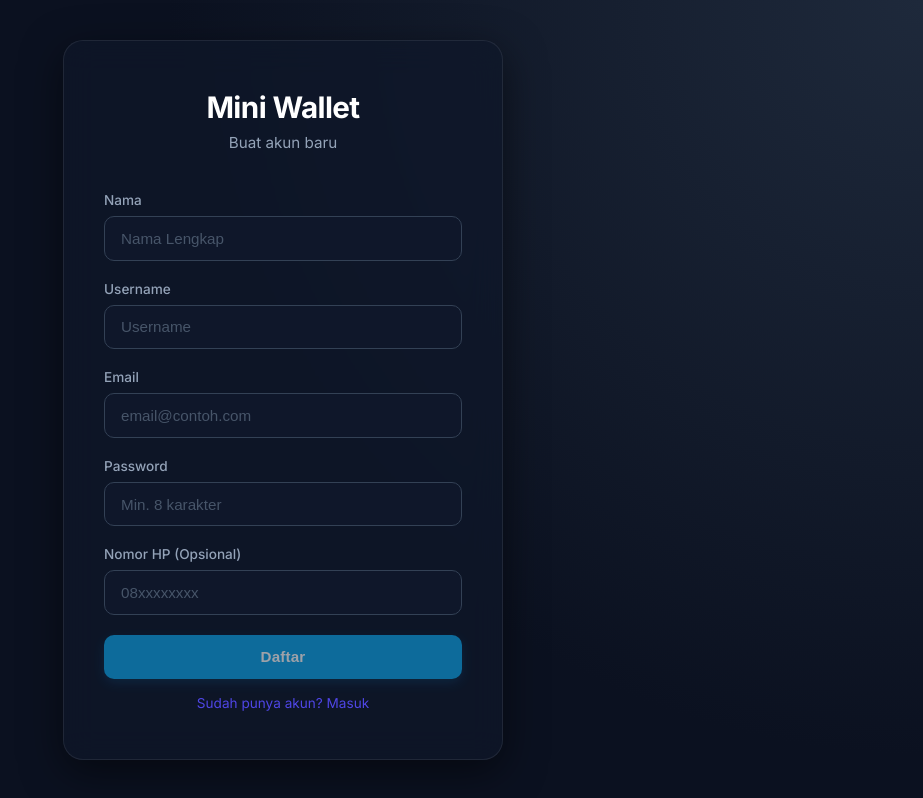
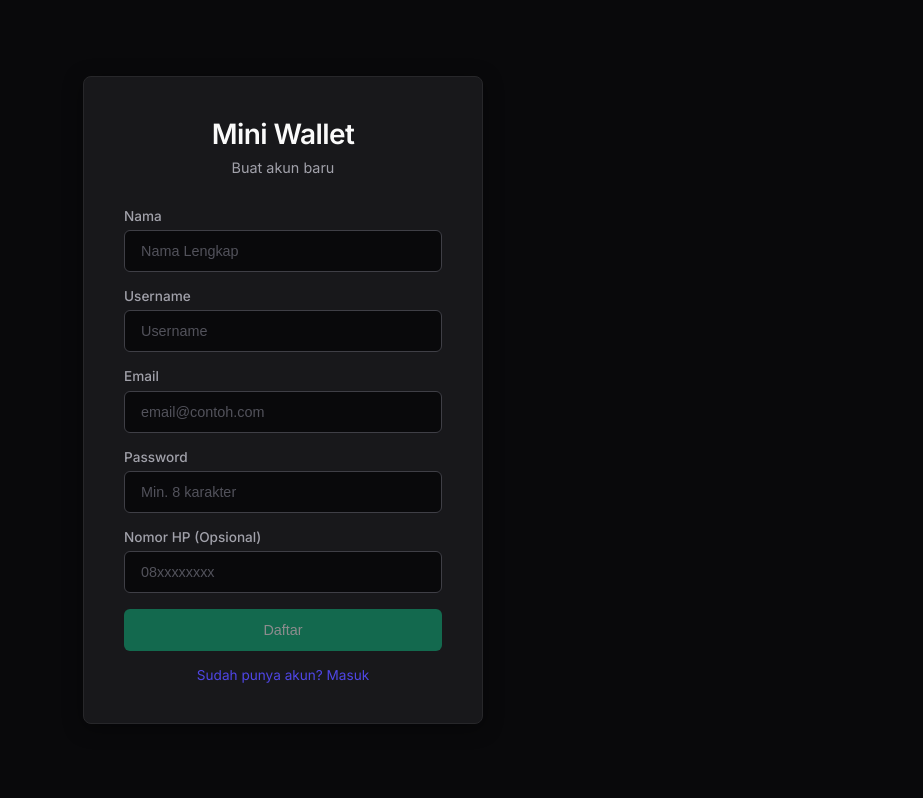
Before and after one commit to kiagusgatot/mini-wallet, a React (Vite) app in the folder frontend-react/: page /register in a window 1280 px wide. Shown: the whole page, without its empty margins (357-1280 px from the left). Built offline with nearby package versions, Linux system fonts and the light colour scheme; the HTML template or start-up script is replaced by a standard one.

Commit message:
style: switch to deep charcoal dark mode with sharp emerald green accents

```diff
--- a/frontend-react/src/index.css
+++ b/frontend-react/src/index.css
@@ -8,8 +8,8 @@
 
 body {
   font-family: 'Inter', -apple-system, BlinkMacSystemFont, 'Segoe UI', sans-serif;
-  background-color: #0b1120;
-  color: #f8fafc;
+  background-color: #09090b; /* Deep black-charcoal */
+  color: #fafafa;
   min-height: 100vh;
   -webkit-font-smoothing: antialiased;
   -moz-osx-font-smoothing: grayscale;
@@ -22,76 +22,73 @@ body {
   justify-content: center;
   min-height: 100vh;
   padding: 1.5rem;
-  background: radial-gradient(circle at top right, #1e293b 0%, #0b1120 50%);
 }
 
 .auth-card {
-  background: rgba(15, 23, 42, 0.7);
-  backdrop-filter: blur(16px);
-  -webkit-backdrop-filter: blur(16px);
-  border: 1px solid rgba(255, 255, 255, 0.08);
-  border-radius: 20px;
-  padding: 3rem 2.5rem;
+  background: #18181b;
+  border: 1px solid #27272a;
+  border-radius: 8px; /* Sharper radius */
+  padding: 2.5rem;
   width: 100%;
-  max-width: 440px;
-  box-shadow: 0 12px 40px rgba(0, 0, 0, 0.5);
+  max-width: 400px;
+  box-shadow: 0 4px 20px rgba(0, 0, 0, 0.4);
 }
 
 .auth-title {
-  font-size: 1.85rem;
-  font-weight: 700;
-  color: #ffffff;
+  font-size: 1.75rem;
+  font-weight: 600;
+  color: #fafafa;
   margin-bottom: 0.5rem;
   text-align: center;
   letter-spacing: -0.02em;
 }
 
 .auth-subtitle {
-  color: #94a3b8;
-  font-size: 0.95rem;
-  margin-bottom: 2.5rem;
+  color: #a1a1aa;
+  font-size: 0.9rem;
+  margin-bottom: 2rem;
   text-align: center;
 }
 
 /* ── Dashboard Layout ── */
 .dashboard {
-  max-width: 1080px;
+  max-width: 1024px;
   margin: 0 auto;
-  padding: 2.5rem 1.5rem;
+  padding: 2rem 1.5rem;
 }
 
 .dashboard-header {
   display: flex;
   align-items: center;
   justify-content: space-between;
-  padding-bottom: 1.5rem;
-  border-bottom: 1px solid rgba(255, 255, 255, 0.08);
-  margin-bottom: 2.5rem;
+  padding-bottom: 1.25rem;
+  border-bottom: 1px solid #27272a;
+  margin-bottom: 2rem;
 }
 
 .dashboard-header h1 {
-  font-size: 1.6rem;
-  font-weight: 700;
-  color: #0ea5e9;
+  font-size: 1.5rem;
+  font-weight: 600;
+  color: #fafafa;
   letter-spacing: -0.02em;
 }
 
 .header-right {
   display: flex;
   align-items: center;
-  gap: 1.25rem;
+  gap: 1rem;
 }
 
 .header-greeting {
-  font-size: 0.95rem;
-  color: #e2e8f0;
+  font-size: 0.9rem;
+  color: #d4d4d8;
   font-weight: 500;
 }
 
 .dashboard-content {
   display: flex;
   flex-direction: column;
-  gap: 2rem;
+  gap: 1.5rem;
 }
 
 .forms-grid {
@@ -102,102 +99,78 @@ body {
 
 /* ── Wallet Card ── */
 .wallet-card {
-  background: linear-gradient(135deg, #0ea5e9 0%, #0d9488 100%);
-  border-radius: 20px;
-  padding: 2.5rem;
-  color: #ffffff;
-  box-shadow: 0 12px 30px rgba(14, 165, 233, 0.25);
-  position: relative;
-  overflow: hidden;
-}
-
-.wallet-card::after {
-  content: '';
-  position: absolute;
-  top: -40%;
-  right: -10%;
-  width: 350px;
-  height: 350px;
-  background: radial-gradient(circle, rgba(255,255,255,0.15) 0%, transparent 70%);
-  border-radius: 50%;
-  pointer-events: none;
+  background: #18181b;
+  border: 1px solid #27272a;
+  border-left: 4px solid #10b981; /* Green accent */
+  border-radius: 8px;
+  padding: 2rem;
+  box-shadow: 0 2px 10px rgba(0, 0, 0, 0.2);
 }
 
 .wallet-label {
-  font-size: 0.95rem;
-  opacity: 0.9;
-  margin-bottom: 0.5rem;
+  font-size: 0.85rem;
+  color: #a1a1aa;
+  margin-bottom: 0.25rem;
   font-weight: 500;
-  letter-spacing: 0.02em;
+  text-transform: uppercase;
+  letter-spacing: 0.05em;
 }
 
 .wallet-balance {
-  font-size: 2.75rem;
+  font-size: 2.5rem;
   font-weight: 700;
-  letter-spacing: -0.03em;
+  color: #10b981; /* Green text */
+  letter-spacing: -0.02em;
 }
 
 /* ── Standard Cards ── */
 .form-card,
 .table-card {
-  background: rgba(30, 41, 59, 0.5);
-  border: 1px solid rgba(255, 255, 255, 0.05);
-  border-radius: 16px;
-  padding: 2rem;
-  box-shadow: 0 4px 15px rgba(0, 0, 0, 0.2);
+  background: #18181b;
+  border: 1px solid #27272a;
+  border-radius: 8px;
+  padding: 1.75rem;
 }
 
 .form-card-title {
-  font-size: 1.15rem;
+  font-size: 1.1rem;
   font-weight: 600;
-  margin-bottom: 1.5rem;
-  color: #f8fafc;
-  display: flex;
-  align-items: center;
-  gap: 0.6rem;
-}
-
-.form-card-title::before {
-  content: '';
-  display: inline-block;
-  width: 4px;
-  height: 18px;
-  background: #10b981;
-  border-radius: 4px;
+  margin-bottom: 1.25rem;
+  color: #fafafa;
 }
 
 /* ── Form Elements ── */
 .form-group {
-  margin-bottom: 1.25rem;
+  margin-bottom: 1rem;
 }
 
 .form-label {
   display: block;
   font-size: 0.85rem;
   font-weight: 500;
-  margin-bottom: 0.5rem;
-  color: #94a3b8;
+  margin-bottom: 0.4rem;
+  color: #a1a1aa;
 }
 
 .form-input {
   width: 100%;
-  padding: 0.8rem 1rem;
-  border: 1px solid #334155;
-  border-radius: 10px;
-  font-size: 0.95rem;
-  color: #f8fafc;
-  background: #0f172a;
+  padding: 0.75rem 1rem;
+  border: 1px solid #3f3f46;
+  border-radius: 6px;
+  font-size: 0.9rem;
+  color: #fafafa;
+  background: #09090b;
   outline: none;
-  transition: all 0.2s ease;
+  transition: border-color 0.15s ease, box-shadow 0.15s ease;
 }
 
 .form-input::placeholder {
-  color: #475569;
+  color: #52525b;
 }
 
 .form-input:focus {
-  border-color: #0ea5e9;
-  box-shadow: 0 0 0 4px rgba(14, 165, 233, 0.15);
+  border-color: #10b981; /* Green focus */
+  box-shadow: 0 0 0 2px rgba(16, 185, 129, 0.15);
 }
 
 .form-input.input-error {
@@ -205,114 +178,105 @@ body {
 }
 
 .form-input.input-error:focus {
-  box-shadow: 0 0 0 4px rgba(239, 68, 68, 0.15);
+  box-shadow: 0 0 0 2px rgba(239, 68, 68, 0.15);
 }
 
 .input-hint {
   font-size: 0.8rem;
   color: #fca5a5;
-  margin-top: 0.4rem;
+  margin-top: 0.35rem;
 }
 
 /* ── Buttons ── */
 .btn {
-  display: inline-block;
+  display: inline-flex;
+  align-items: center;
+  justify-content: center;
   width: 100%;
-  padding: 0.85rem 1.5rem;
-  border: none;
-  border-radius: 10px;
-  font-size: 0.95rem;
-  font-weight: 600;
+  padding: 0.75rem 1rem;
+  border: 1px solid transparent;
+  border-radius: 6px;
+  font-size: 0.9rem;
+  font-weight: 500;
   cursor: pointer;
-  transition: all 0.2s ease;
-  text-align: center;
-  letter-spacing: 0.01em;
+  transition: all 0.15s ease;
 }
 
 .btn:disabled {
-  opacity: 0.6;
+  opacity: 0.5;
   cursor: not-allowed;
-  transform: none !important;
 }
 
 .btn-primary {
-  background: #0ea5e9;
+  background: #10b981; /* Emerald green */
   color: #ffffff;
-  box-shadow: 0 4px 12px rgba(14, 165, 233, 0.2);
 }
 
 .btn-primary:hover:not(:disabled) {
-  background: #0284c7;
-  transform: translateY(-2px);
-  box-shadow: 0 6px 15px rgba(14, 165, 233, 0.3);
-}
-
-.btn-primary:active:not(:disabled) {
-  transform: translateY(0);
+  background: #059669; /* Darker emerald */
 }
 
 .btn-outline {
   background: transparent;
-  border: 1px solid #334155;
-  color: #cbd5e1;
+  border-color: #3f3f46;
+  color: #d4d4d8;
   width: auto;
-  padding: 0.5rem 1.25rem;
+  padding: 0.4rem 0.85rem;
 }
 
 .btn-outline:hover {
-  background: #1e293b;
-  border-color: #475569;
-  color: #f8fafc;
+  background: #27272a;
+  color: #fafafa;
 }
 
 .btn-sm {
-  font-size: 0.85rem;
-  padding: 0.4rem 1rem;
+  font-size: 0.8rem;
+  padding: 0.35rem 0.75rem;
 }
 
 /* ── Alerts ── */
 .alert {
-  padding: 0.85rem 1rem;
-  border-radius: 10px;
-  font-size: 0.9rem;
-  margin-bottom: 1.5rem;
+  padding: 0.75rem 1rem;
+  border-radius: 6px;
+  font-size: 0.85rem;
+  margin-bottom: 1.25rem;
   font-weight: 500;
+  border-left: 4px solid transparent;
 }
 
 .alert-error {
-  background: rgba(220, 38, 38, 0.1);
+  background: rgba(239, 68, 68, 0.1);
   color: #fca5a5;
-  border: 1px solid rgba(220, 38, 38, 0.2);
+  border-left-color: #ef4444;
 }
 
 .alert-success {
   background: rgba(16, 185, 129, 0.1);
   color: #6ee7b7;
-  border: 1px solid rgba(16, 185, 129, 0.2);
+  border-left-color: #10b981;
 }
 
 /* ── Table ── */
 .table-wrapper {
   overflow-x: auto;
-  border-radius: 12px;
-  border: 1px solid rgba(255, 255, 255, 0.05);
+  border-radius: 6px;
+  border: 1px solid #27272a;
 }
 
 .table {
   width: 100%;
   border-collapse: collapse;
-  font-size: 0.9rem;
-  background: rgba(15, 23, 42, 0.4);
+  font-size: 0.85rem;
+  background: #18181b;
 }
 
 .table th {
   text-align: left;
-  padding: 1.1rem 1.25rem;
-  font-size: 0.85rem;
-  font-weight: 600;
-  color: #94a3b8;
-  border-bottom: 1px solid rgba(255, 255, 255, 0.05);
-  background: rgba(255, 255, 255, 0.03);
+  padding: 0.85rem 1rem;
+  font-weight: 500;
+  color: #a1a1aa;
+  border-bottom: 1px solid #27272a;
+  background: #09090b;
 }
 
 .table th:last-child {
@@ -320,9 +284,9 @@ body {
 }
 
 .table td {
-  padding: 1.1rem 1.25rem;
-  border-bottom: 1px solid rgba(255, 255, 255, 0.03);
-  color: #e2e8f0;
+  padding: 0.85rem 1rem;
+  border-bottom: 1px solid #27272a;
+  color: #e4e4e7;
   vertical-align: middle;
 }
 
@@ -331,14 +295,14 @@ body {
 }
 
 .table tr:hover td {
-  background: rgba(255, 255, 255, 0.01);
+  background: #27272a;
 }
 
 .empty-state {
   text-align: center;
-  padding: 3rem 1rem;
-  font-size: 0.95rem;
-  color: #64748b;
+  padding: 2.5rem 1rem;
+  font-size: 0.9rem;
+  color: #71717a;
 }
 
 /* ── Badges ── */
@@ -346,20 +310,20 @@ body {
   display: inline-flex;
   align-items: center;
   justify-content: center;
-  padding: 0.35rem 0.75rem;
-  border-radius: 6px;
-  font-size: 0.75rem;
+  padding: 0.2rem 0.5rem;
+  border-radius: 4px;
+  font-size: 0.7rem;
   font-weight: 600;
   white-space: nowrap;
 }
 
-.badge-green { background: rgba(16, 185, 129, 0.15); color: #10b981; }
-.badge-blue  { background: rgba(14, 165, 233, 0.15); color: #38bdf8; }
-.badge-red   { background: rgba(239, 68, 68, 0.15); color: #f87171; }
+.badge-green { background: rgba(16, 185, 129, 0.1); color: #10b981; border: 1px solid rgba(16, 185, 129, 0.2); }
+.badge-blue  { background: rgba(56, 189, 248, 0.1); color: #38bdf8; border: 1px solid rgba(56, 189, 248, 0.2); }
+.badge-red   { background: rgba(239, 68, 68, 0.1); color: #f87171; border: 1px solid rgba(239, 68, 68, 0.2); }
 
 /* ── Transaction Amounts ── */
-.amount-in  { color: #10b981; font-weight: 600; text-align: right; }
-.amount-out { color: #f87171; font-weight: 600; text-align: right; }
+.amount-in  { color: #10b981; font-weight: 500; text-align: right; }
+.amount-out { color: #f87171; font-weight: 500; text-align: right; }
 
 /* ── Utilities ── */
 .loading {
@@ -367,8 +331,8 @@ body {
   align-items: center;
   justify-content: center;
   min-height: 100vh;
-  color: #0ea5e9;
-  font-size: 1.1rem;
+  color: #10b981;
+  font-size: 1rem;
   font-weight: 500;
 }
 
@@ -381,7 +345,7 @@ body {
   }
 
   .wallet-balance {
-    font-size: 2.25rem;
+    font-size: 2rem;
   }
 
   .auth-card {
```
